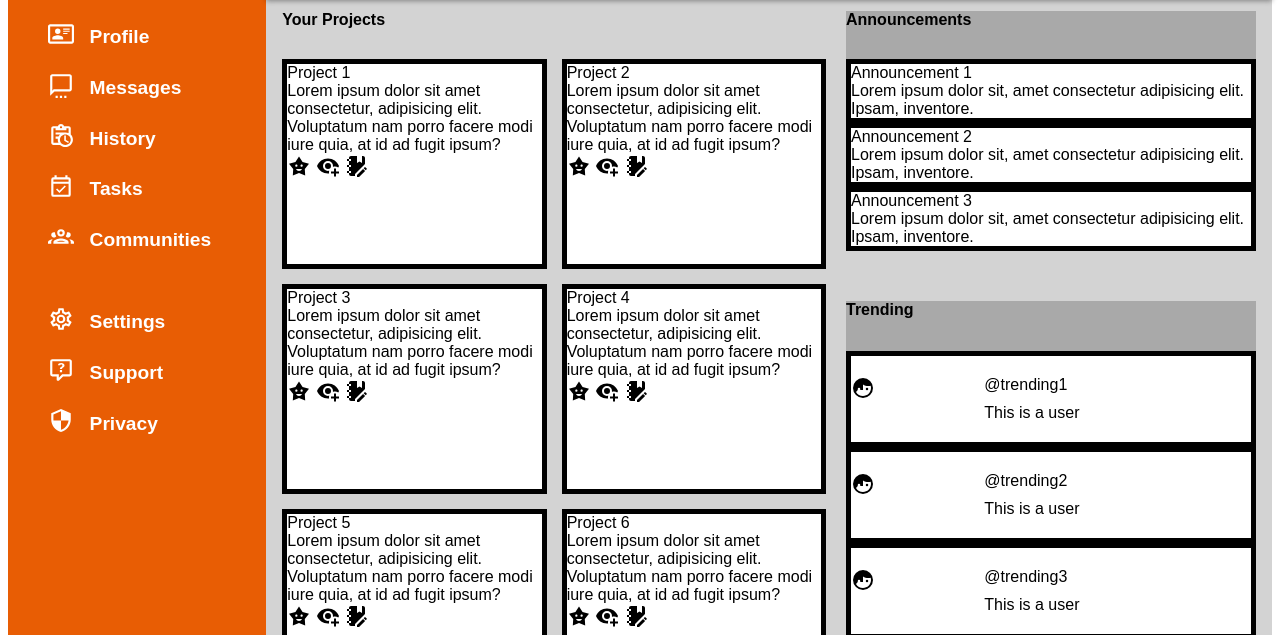
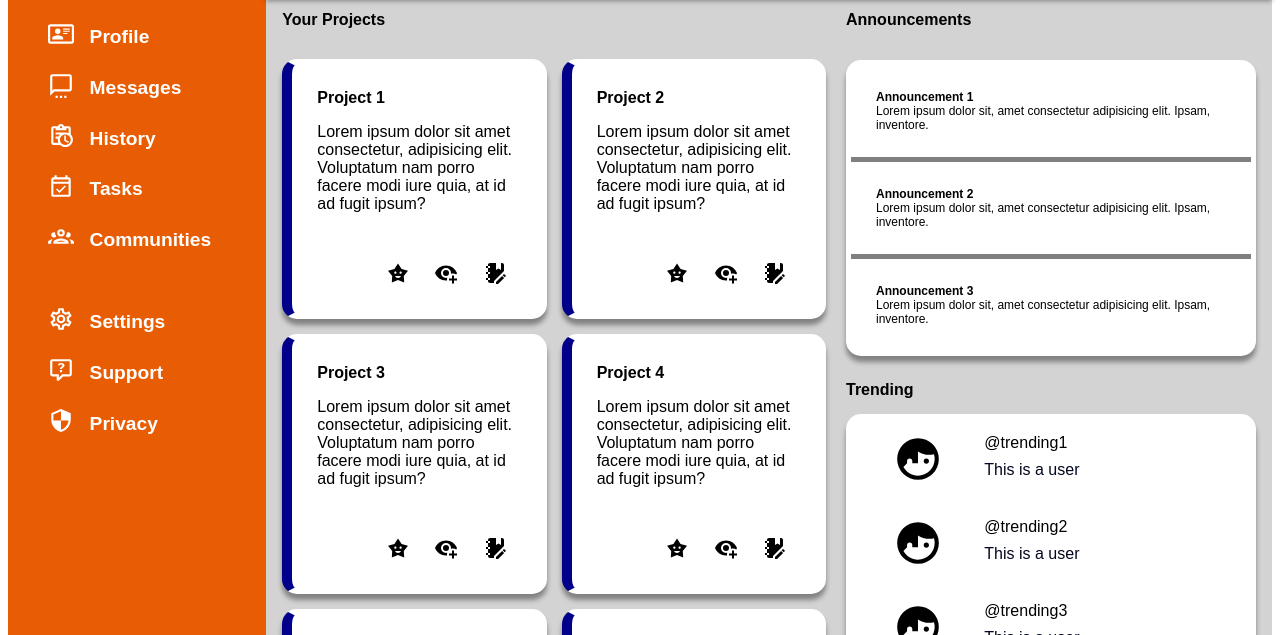
Before and after one commit to flipott/admin-dashboard, a plain HTML site: page index.html in a window 1280 px wide. Shown: the part 165-800 px from the top of the page. Drawn offline with Linux system fonts and the light colour scheme.

Commit message:
Finished main layout

```diff
--- a/styles.css
+++ b/styles.css
@@ -65,7 +65,6 @@ li > a {
     display: grid;
     grid-template-columns: 2fr 1fr;
     padding: 1rem;
-    padding-bottom: 2rem;
     gap: 20px;
     align-items: start;
 }
@@ -87,65 +86,125 @@ li > a {
 .announcements {
     display: grid;
     grid-template-rows: auto repeat(auto-fit, minmax(200px, 1fr));
-    gap: 15px;
-    background: darkgray;
     width: fit-content;
+}
+
+.announcement-item:nth-child(2) {
+    border-top: solid grey 5px;
+    border-bottom: solid grey 5px;
+}
+
+.announcement-wrapper {
+    background-color: white;
+    border: solid white 5px;
+    border-radius: 15px;
+    margin-top: 1rem;
+    -webkit-box-shadow: 0px 6px 5px 0px rgba(0,0,0,0.39);
+    -moz-box-shadow: 0px 6px 5px 0px rgba(0,0,0,0.39);
+    box-shadow: 0px 6px 5px 0px rgba(0,0,0,0.39);
+}
+
+.announcement-title {
+    font-weight: bold;
+}
+
+
+.announcement-item {
+    background: white;
+    width: 350px;
+    padding: 25px;
+    font-size: 12px;
+}
+
+.trending-wrapper {
+    background-color: white;
+    border: solid white 5px;
+    border-radius: 15px;
+    -webkit-box-shadow: 0px 6px 5px 0px rgba(0,0,0,0.39);
+    -moz-box-shadow: 0px 6px 5px 0px rgba(0,0,0,0.39);
+    box-shadow: 0px 6px 5px 0px rgba(0,0,0,0.39);
+}
+
+.trending-card {
+    width: 400px;
+    display: grid;
+    grid-template-columns: 1fr 2fr;
+    padding: 15px 0;
+    gap: 0;
+}
+
+.trending {
+    margin-top: 25px;
+    display: grid;
+    width: fit-content;
+    grid-column-start: 2;
+
+
+}
+
+.trending-img {
+    grid-column: 1;
+    grid-row: 1 / 3;
+    justify-self: center;
+    align-self: center;
+}
+
+.trending img {
+    height: 50px;
+}
+
+.trending-title {
+    grid-column: 2;
+    grid-row: 1 / 2
+}
+
+.trending-description {
+    grid-column: 2;
+    color: var(--black)
 }
 
 
 
-.announcement-item {
-    background: white;
-    border: solid black 5px;
-    width: 400px;
+
+
+
+.project-name {
+    font-weight: bold;
+    margin-bottom: 1rem;
 }
 
-.trending-card {
-    background: white;
-    border: solid black 5px;
-    width: 400px;
-    display: grid;
-    grid-template-columns: 1fr 2fr;
-    padding: 20px 0;
+.project-description {
+    margin-bottom: 3rem;
 }
 
-.trending {
-    margin-top: 50px;
+.project-icons {
+    justify-self: end;
+}
+
+.project-icons img {
+    margin: 0 10px;
+}
+
+.projects .card {
+    background: white;
+    border: solid white 5px;
+    border-left: solid darkblue 10px;
+    border-radius: 15px;
+    max-width: 425px;
+    min-height: auto;
+    padding: 25px;
     display: grid;
-    grid-template-rows: 50px auto auto auto;
-    background: darkgray;
-    width: fit-content;
+    -webkit-box-shadow: 0px 6px 5px 0px rgba(0,0,0,0.39);
+    -moz-box-shadow: 0px 6px 5px 0px rgba(0,0,0,0.39);
+    box-shadow: 0px 6px 5px 0px rgba(0,0,0,0.39);
 }
 
 
-.projects .card {
-    background: white;
-    border: solid black 5px;
-    max-width: 425px;
-    min-height: 200px;
-}
 
 .projects .title {
     grid-column: 1 / 3;
 }
 
-.trending {
-    grid-column-start: 2;
-}
-
-.trending-img {
-    grid-column: 1;
-    grid-row: 1 / -1;
-}
-
-.trending-title {
-    grid-column: 2;
-    grid-row: 1 / 2;
-}
-
-.trending-description {
-    grid-column: 2;
-}
 
 
 .settings-menu {
@@ -218,9 +277,6 @@ input {
     background-color: lightgrey;
 }
 
-.announcements, .trending {
-}
-
 .bottom {
     grid-row-start: 2;
     display: grid;
```
